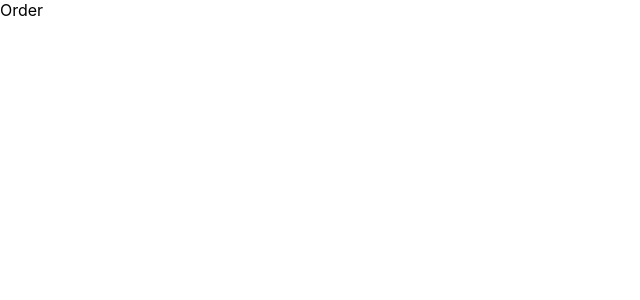
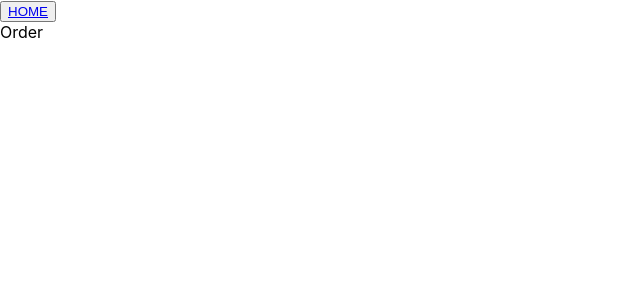
Before and after one commit to jpates2/bros-pizza, a React (Create React App) app: page /order in a window 1280 px wide. Shown: the top 300 px of the page, without its empty margins (0-640 px from the left). Built offline with nearby package versions, Linux system fonts and the light colour scheme; a web font is replaced by a local one.

Commit message:
home link added to order page

```diff
--- a/src/pages/Order.js
+++ b/src/pages/Order.js
@@ -1,7 +1,13 @@
+import React from "react";
+import { Link } from "react-router-dom";
+
 function OrderPage() {
- return (
-  <div>Order</div>
- )
+  return (
+    <React.Fragment>
+      <button><Link to="/">HOME</Link></button>
+      <div>Order</div>
+    </React.Fragment>
+  )
 }
 
 export default OrderPage;
```
